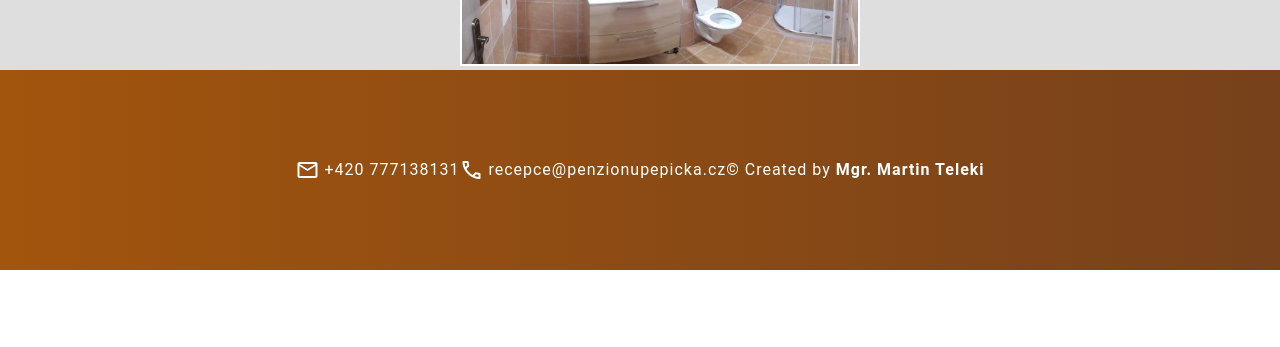
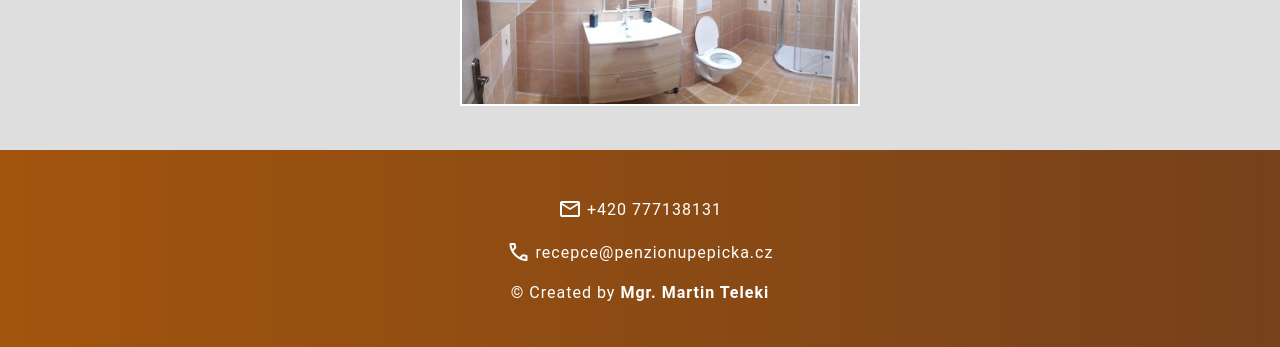
Before and after one commit to MartinTeleki/pensionPepicek, a React (Vite) app: page /ubytovani in a window 1280 px wide. Shown: the part 1817-2164 px from the top of the page. Before the commit the page ends 2087 px from the top, so only its background shows below. Built offline with nearby package versions, Linux system fonts and the light colour scheme.

Commit message:
Ubytování added

```diff
--- a/src/App.jsx
+++ b/src/App.jsx
@@ -17,7 +17,7 @@ import Jezero from "./Ui/apartmany/Jezero";
 
 function App() {
   return (
-    <div>
+    <div className="app">
       <BrowserRouter>
         <Header />
         <Routes>
--- a/src/Ui/Footer.module.css
+++ b/src/Ui/Footer.module.css
@@ -7,9 +7,9 @@
 
 .footer {
   display: flex;
-  align-items: center;
   justify-content: center;
-  text-align: center;
+  flex-direction: column;
+
   text-decoration: none;
 
   /* background-color: var(--background-color-black); */
@@ -19,8 +19,6 @@
   text-align: center;
   width: 100%;
   height: 200px;
-
-  bottom: 0;
   opacity: 1;
 }
 
--- a/src/Ui/Header.module.css
+++ b/src/Ui/Header.module.css
@@ -50,6 +50,7 @@ nav a:hover {
   opacity: 0.8;
   transform: scale(1.04);
   text-decoration: underline;
+  text-underline-offset: 8px;
 }
 
 nav a:active {
@@ -57,9 +58,10 @@ nav a:active {
 }
 
 .active {
-  text-decoration: underline;
+  /* text-decoration: underline; */
   text-underline-offset: 8px;
   border-right: 2px solid white;
+  border-left: 2px solid white;
 }
 
 /* Default styl pro hamburger menu */
--- a/src/Ui/Ubytovani.jsx
+++ b/src/Ui/Ubytovani.jsx
@@ -6,42 +6,33 @@ import pokojslunce from "../img/pokojslunce.jpg";
 import pokojpohoda from "../img/pokojpohoda.jpg";
 import pokojjezero from "../img/pokojjezero.jpg";
 
-
 function Ubytovani() {
   return (
-    <div>
-      <ul className={styles.apartmanLinks}>
-        <Link to="/ubytovani/nadkrcmou">
-          Apartmány Nad Krčmou
-        </Link>
+    <div className={styles.layout}>
+
+        <ul className={styles.apartmanLinks}>
+          <Link to="/ubytovani/nadkrcmou">Apartmány Nad Krčmou</Link>
           <div>
             <img src={pokojnadkolarnou} alt="pokoj Nad Kolárnou" />
           </div>
-        <Link to="/ubytovani/nadkolarnou">
-          Apartmán Nad Kolárnou
-        </Link>
+          <Link to="/ubytovani/nadkolarnou">Apartmán Nad Kolárnou</Link>
           <div>
             <img src={pokojnadkrcmou} alt="pokoj Nad Krcmou" />
           </div>
-        <Link to="/ubytovani/slunce">
-          Apartmány Slunce
-        </Link>
+          <Link to="/ubytovani/slunce">Apartmány Slunce</Link>
           <div>
             <img src={pokojslunce} alt="pokoj Slunce" />
           </div>
-        <Link to="/ubytovani/pohoda">
-          Apartmány Pohoda
-        </Link>
+          <Link to="/ubytovani/pohoda">Apartmány Pohoda</Link>
           <div>
             <img src={pokojpohoda} alt="pokoj Pohoda" />
           </div>
-        <Link to="/ubytovani/jezero">
-          Apartmány Jezero
-        </Link>
+          <Link to="/ubytovani/jezero">Apartmány Jezero</Link>
           <div>
             <img src={pokojjezero} alt="pokoj Jezero" />
           </div>
-      </ul>
+        </ul>
+
     </div>
   );
 }
--- a/src/Ui/Ubytovani.module.css
+++ b/src/Ui/Ubytovani.module.css
@@ -1,9 +1,13 @@
+.layout {
+  background: rgb(222, 222, 222);
+  margin: 40px 0px;
+}
+
 .apartmanLinks {
   display: flex;
   text-align: center;
   justify-content: center;
   flex-direction: column;
-  background: rgb(222, 222, 222);
 }
 
 .apartmanLinks a {
--- a/src/index.css
+++ b/src/index.css
@@ -3,6 +3,11 @@
   box-sizing: border-box;
   font-family: 'Roboto', sans-serif;
 
+
+}
+
+.app{
+  background: rgb(222, 222, 222);
 }
 
 .material-symbols-outlined {
```
